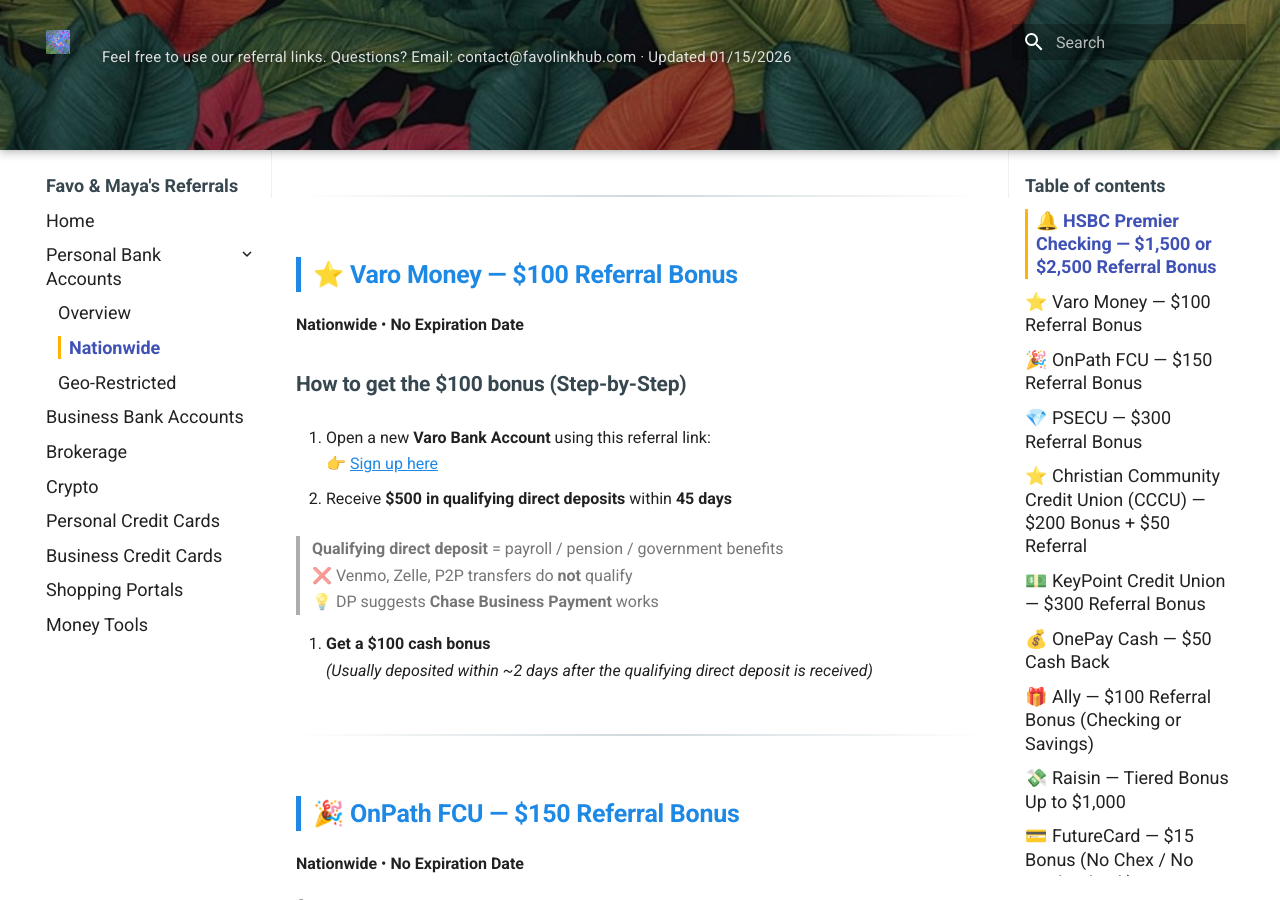
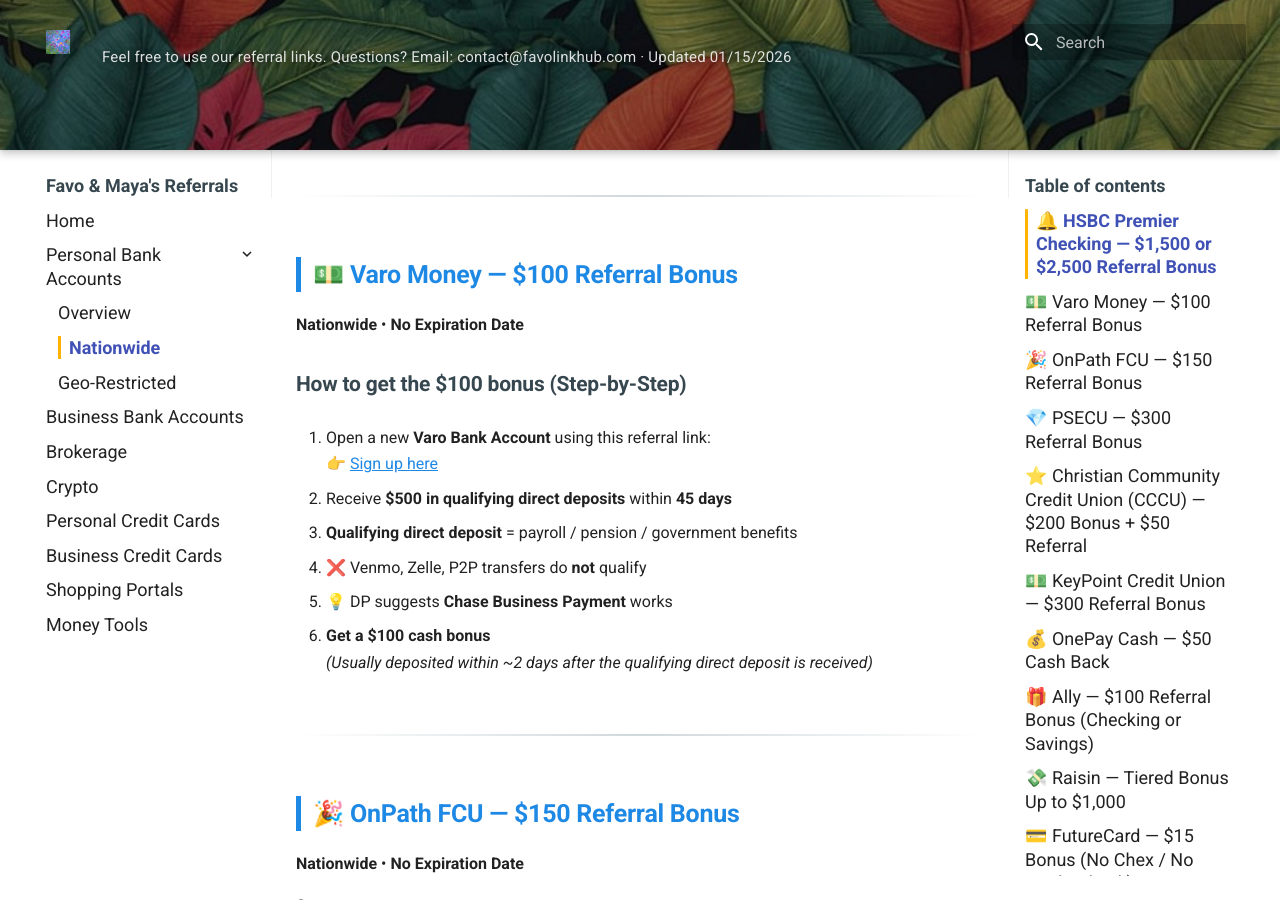
Before and after one commit to whispersofzephyr/favolinkhub-site, an MkDocs documentation site: the page built from docs/personal-bank-nationwide.md, in a window 1280 px wide and 900 px high, scrolled down 965 px. Built offline with MkDocs 1.6.1 and Material for MkDocs 9.7.7, drawn with Linux system fonts in a browser that asks for light colours.

```diff
--- a/docs/personal-bank-nationwide.md
+++ b/docs/personal-bank-nationwide.md
@@ -29,19 +29,19 @@ Referral code + referrer full name required at account opening — email me at [
 
 ---
 
-## ⭐ Varo Money — $100 Referral Bonus
+## 💵 Varo Money — $100 Referral Bonus
 **Nationwide** • **No Expiration Date**
 
-### **How to get the $100 bonus (Step-by-Step)**
+### How to get the $100 bonus (Step-by-Step)
 
 1. Open a new **Varo Bank Account** using this referral link:
    👉 [Sign up here](https://varomoney.com/r1/?r=Zhishan)
 
 2. Receive **$500 in qualifying direct deposits** within **45 days**
 
-   > **Qualifying direct deposit** = payroll / pension / government benefits
-   > ❌ Venmo, Zelle, P2P transfers do **not** qualify
-   > 💡 DP suggests **Chase Business Payment** works
+   - **Qualifying direct deposit** = payroll / pension / government benefits
+   - ❌ Venmo, Zelle, P2P transfers do **not** qualify
+   - 💡 DP suggests **Chase Business Payment** works
 
 3. **Get a $100 cash bonus**
    *(Usually deposited within ~2 days after the qualifying direct deposit is received)*
```
